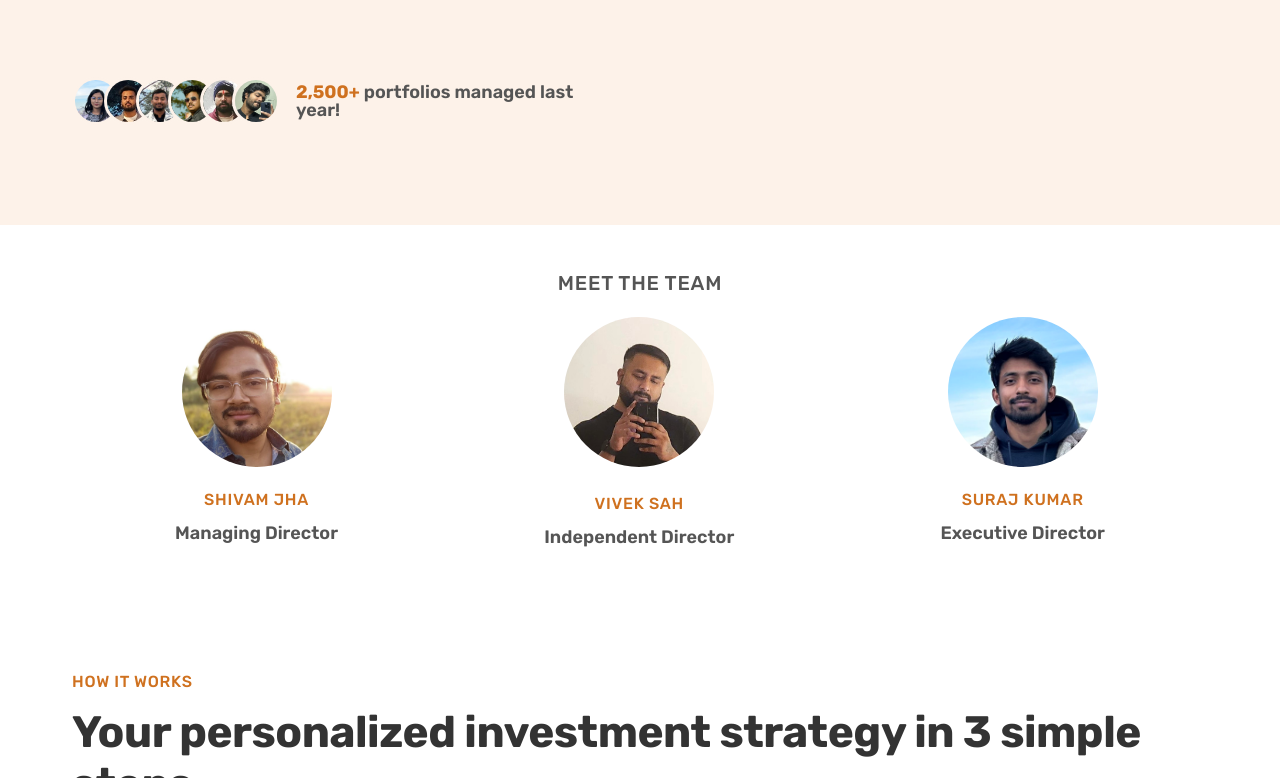
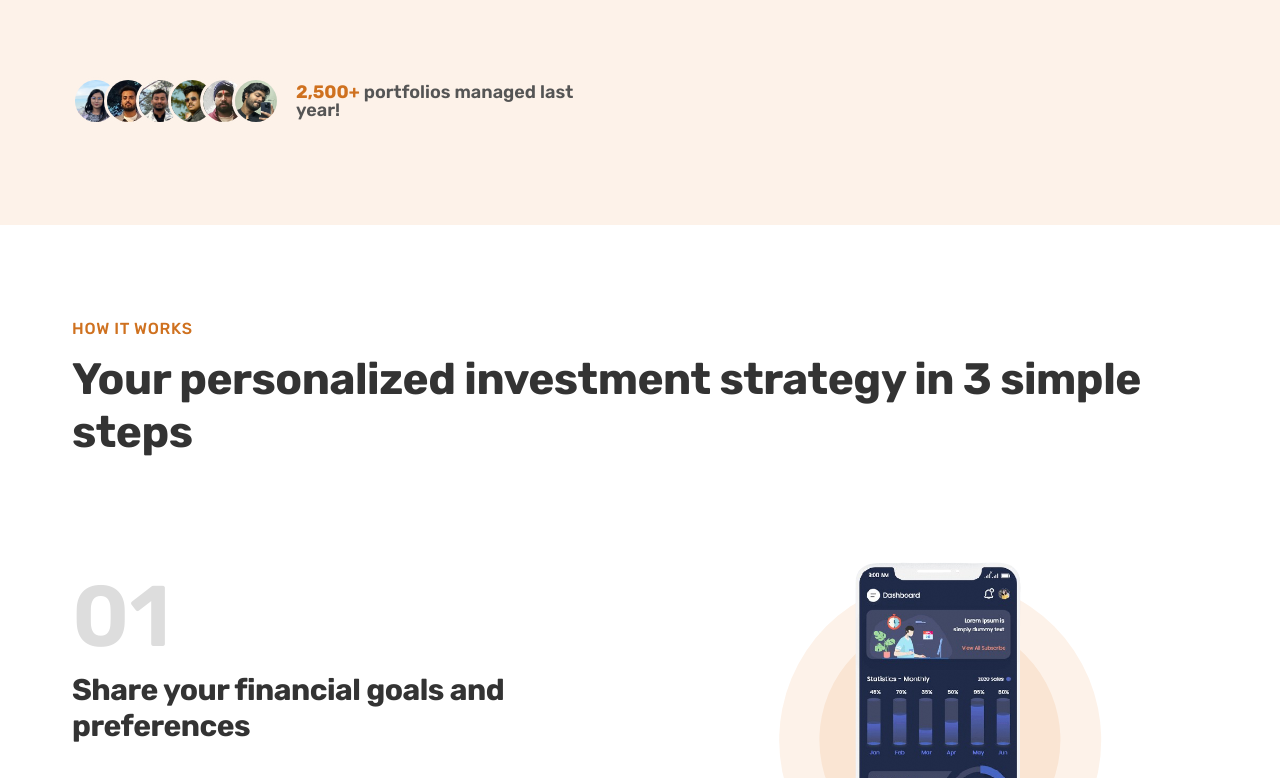
Before and after one commit to surajkr97/ShivamSecurities, a plain HTML site: page index.html in a window 1280 px wide. Shown: the part 537-1315 px from the top of the page. Drawn offline with nearby package versions, Linux system fonts and the light colour scheme; some packages are replaced by stand-ins of ours; a script that the page names is missing.

Commit message:
Update index.html

```diff
--- a/index.html
+++ b/index.html
@@ -93,7 +93,7 @@
       <div id="Partnerships"></div>
     </section>
 
-    <section class="section-featured">
+    <!-- <section class="section-featured">
       <div class="container">
         <h2 class="heading-featured-in">Meet The Team</h2>
         <div class="logos">
@@ -115,7 +115,7 @@
           </div>
         </div>
       </div>
-    </section>
+    </section> -->
 
     <section class="section-how" id="how">
       <div class="container">
```
